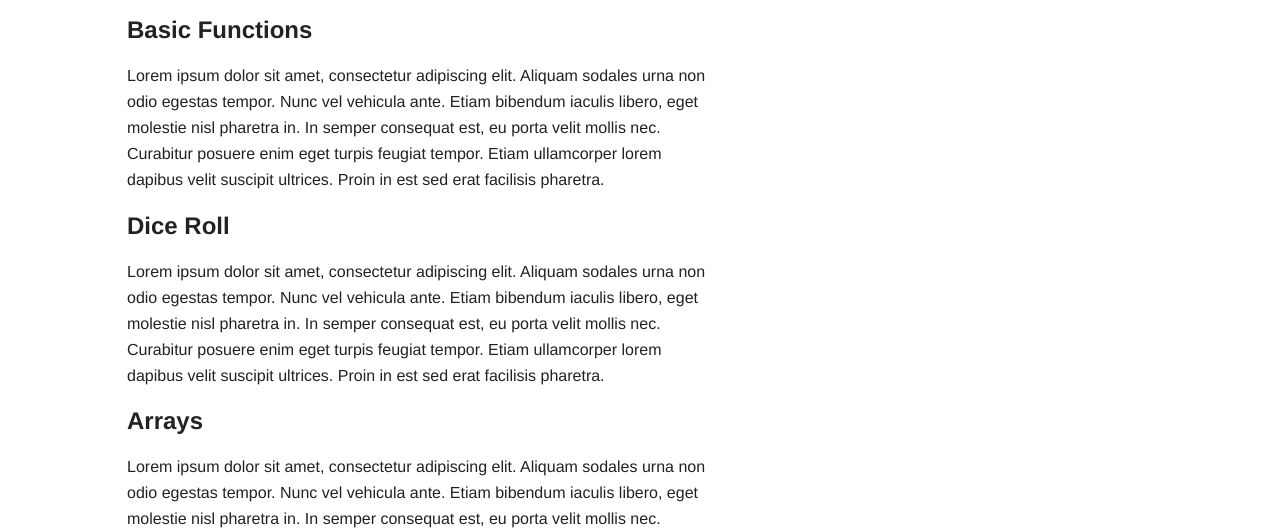
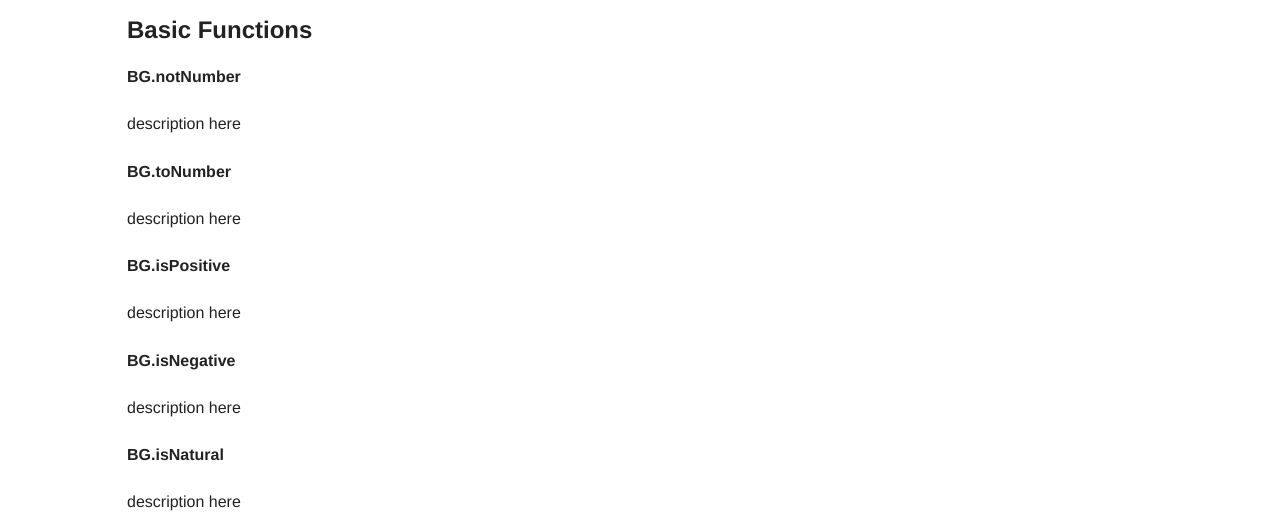
Before and after one commit to kavispires/BG-Library, a plain HTML site: page index.html in a window 1280 px wide. Shown: the part 436-966 px from the top of the page. Drawn offline with Linux system fonts and the light colour scheme.

Commit message:
docs: List Basic Functions names on index template

```diff
--- a/index.html
+++ b/index.html
@@ -44,9 +44,18 @@
                         <h1>About Library</h1>
                         <p>Lorem ipsum dolor sit amet, consectetur adipiscing elit. Aliquam sodales urna non odio egestas tempor. Nunc vel vehicula ante. Etiam bibendum iaculis libero, eget molestie nisl pharetra in. In semper consequat est, eu porta velit mollis nec.</p>
                     </header>
-                    <section id="about">
+                    <section id="basic">
                         <h2>Basic Functions</h2>
-                        <p>Lorem ipsum dolor sit amet, consectetur adipiscing elit. Aliquam sodales urna non odio egestas tempor. Nunc vel vehicula ante. Etiam bibendum iaculis libero, eget molestie nisl pharetra in. In semper consequat est, eu porta velit mollis nec. Curabitur posuere enim eget turpis feugiat tempor. Etiam ullamcorper lorem dapibus velit suscipit ultrices. Proin in est sed erat facilisis pharetra.</p>
+                        <h4>BG.notNumber</h4>
+                        <p>description here</p>
+                        <h4>BG.toNumber</h4>
+                        <p>description here</p>
+                        <h4>BG.isPositive</h4>
+                        <p>description here</p>
+                        <h4>BG.isNegative</h4>
+                        <p>description here</p>
+                        <h4>BG.isNatural</h4>
+                        <p>description here</p>
                     </section>
                     <section id="diceroll">
                         <h2>Dice Roll</h2>
```
